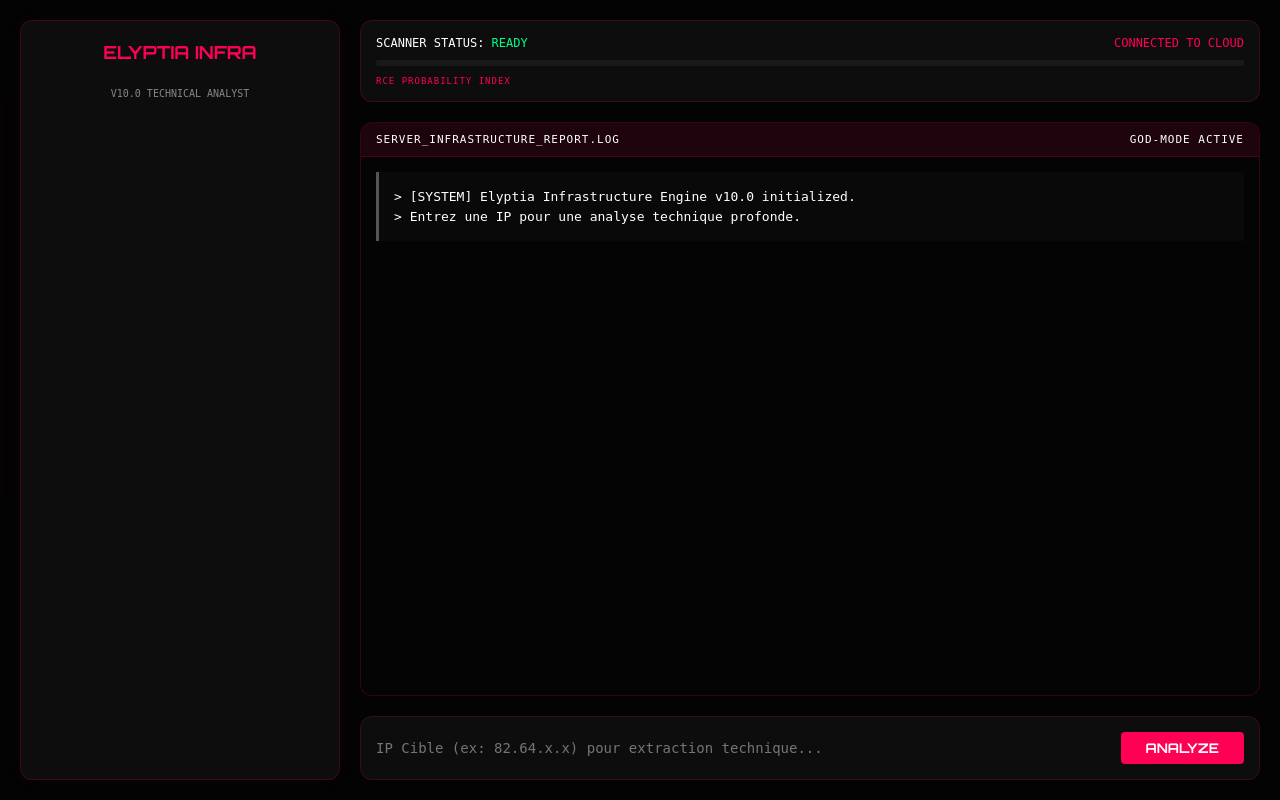
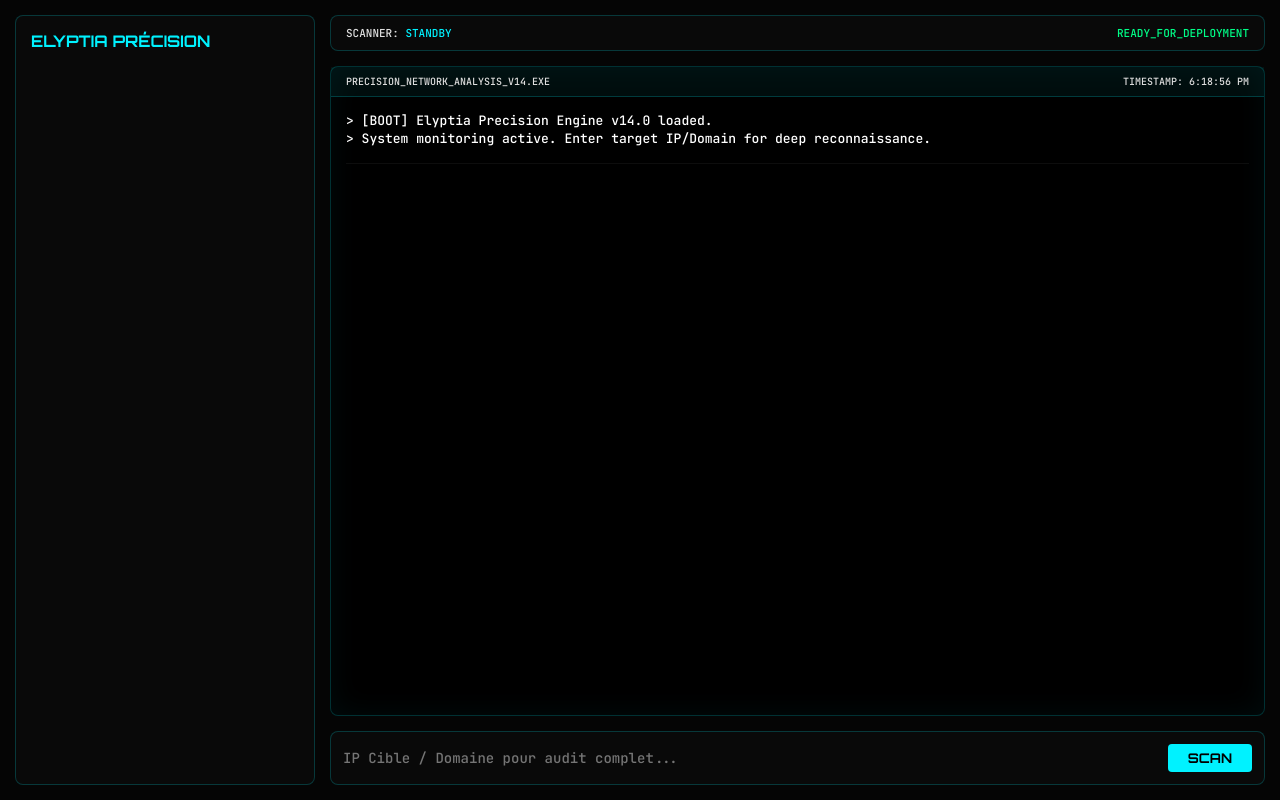
Before and after one commit to Nolex999/Bonenca, a Flask app: page / in a window 1280 px wide. Run offline with Flask 3, Linux system fonts and the light colour scheme; some libraries are stand-ins or nearby versions.

Commit message:
Update index.html

```diff
--- a/templates/index.html
+++ b/templates/index.html
@@ -3,169 +3,114 @@
 <head>
     <meta charset="UTF-8">
     <meta name="viewport" content="width=device-width, initial-scale=1.0">
-    <title>ELYPTIA | INFRASTRUCTURE ANALYST</title>
+    <title>ELYPTIA | PRECISION NETWORK SCANNER</title>
     <script src="https://cdnjs.cloudflare.com/ajax/libs/socket.io/4.0.1/socket.io.js"></script>
     <link href="https://fonts.googleapis.com/css2?family=Orbitron:wght@400;700&family=JetBrains+Mono:wght@300;500&display=swap" rel="stylesheet" />
     <style>
         :root {
-            --bg: #030303;
-            --accent: #ff0055; /* Rouge Crimson pour le mode Infra */
-            --border: rgba(255, 0, 85, 0.2);
-            --glass: rgba(15, 15, 15, 0.9);
-            --text: #ffffff;
-            --warning: #ffaa00;
+            --bg: #050505;
+            --accent: #00f2ff; /* Cyan / Teal pour Precision Scan */
+            --border: rgba(0, 242, 255, 0.2);
+            --glass: rgba(10, 10, 10, 0.9);
+            --text: #e0e0e0;
         }
 
         * { margin: 0; padding: 0; box-sizing: border-box; }
         body {
             background: var(--bg);
             color: var(--text);
-            font-family: 'JetBrains+Mono', monospace;
-            height: 100vh;
-            overflow: hidden;
-        }
-
-        .grid {
-            position: fixed; top: 0; left: 0; width: 100%; height: 100%;
-            background-image: linear-gradient(var(--border) 1px, transparent 1px), linear-gradient(90deg, var(--border) 1px, transparent 1px);
-            background-size: 60px 60px; transform: rotateX(60deg) translateY(-200px);
-            opacity: 0.1; z-index: -1;
+            font-family: 'JetBrains Mono', monospace;
+            height: 100vh; overflow: hidden;
         }
 
         .app-container {
-            display: grid; grid-template-columns: 320px 1fr;
-            height: 100vh; padding: 20px; gap: 20px;
-            overflow: hidden; /* Empêche le scroll global */
+            display: grid; grid-template-columns: 300px 1fr;
+            height: 100vh; padding: 15px; gap: 15px; overflow: hidden;
         }
 
-        /* Sidebar */
         .sidebar {
             background: var(--glass);
             border: 1px solid var(--border);
-            border-radius: 12px; padding: 20px;
-            display: flex; flex-direction: column; gap: 15px;
-            overflow-y: auto;
-            box-shadow: 0 0 20px rgba(255, 0, 85, 0.05);
-            min-height: 0;
+            border-radius: 8px; padding: 15px;
+            display: flex; flex-direction: column; gap: 10px;
+            min-height: 0; overflow-y: auto;
         }
 
         .agent-card {
-            background: rgba(255,255,255,0.03); padding: 12px;
-            border-radius: 8px; cursor: pointer; border: 1px solid transparent;
-            transition: 0.3s;
-            flex-shrink: 0;
+            background: rgba(255,255,255,0.02); padding: 10px;
+            border-radius: 4px; cursor: pointer; border-left: 3px solid transparent;
+            transition: 0.2s; font-size: 11px; flex-shrink: 0;
         }
-        .agent-card.active { border-color: var(--accent); background: rgba(255, 0, 85, 0.1); }
+        .agent-card.active { border-left-color: var(--accent); background: rgba(0, 242, 255, 0.05); }
 
-        /* Main View */
         .main-content {
-            display: grid;
-            grid-template-rows: auto 1fr auto;
-            gap: 20px;
-            height: 100%;
-            min-height: 0; /* CRUCIAL pour bloquer l'expansion grid */
+            display: grid; grid-template-rows: auto 1fr auto; gap: 15px; min-height: 0;
         }
 
         .terminal-container {
-            background: rgba(5, 5, 5, 0.95);
+            background: rgba(0, 0, 0, 0.9);
             border: 1px solid var(--border);
-            border-radius: 12px;
-            display: flex;
-            flex-direction: column;
-            overflow: hidden;
-            min-height: 0; /* Empêche le container de pousser les autres rows */
+            border-radius: 8px; display: flex; flex-direction: column; min-height: 0;
+            box-shadow: inset 0 0 30px rgba(0, 242, 255, 0.05);
         }
 
         .terminal-header {
-            background: rgba(255, 0, 85, 0.1); padding: 10px 15px;
-            font-size: 11px; border-bottom: 1px solid var(--border);
-            display: flex; justify-content: space-between;
-            text-transform: uppercase; letter-spacing: 1px;
-            flex-shrink: 0;
+            padding: 8px 15px; background: rgba(0, 242, 255, 0.05);
+            font-size: 10px; border-bottom: 1px solid var(--border);
+            display: flex; justify-content: space-between; text-transform: uppercase;
         }
 
         #terminal-output {
-            flex: 1; padding: 15px;
-            overflow-y: auto; /* Scroll interne */
-            font-size: 13px; line-height: 1.5;
-            scrollbar-width: thin;
-            scrollbar-color: var(--accent) transparent;
+            flex: 1; padding: 15px; overflow-y: auto;
+            font-size: 13px; line-height: 1.4; color: #fff;
         }
 
-        /* Custom Scrollbar */
-        #terminal-output::-webkit-scrollbar { width: 6px; }
-        #terminal-output::-webkit-scrollbar-thumb { background: var(--accent); border-radius: 10px; }
-
         .response-block {
-            margin-bottom: 20px; padding: 15px;
-            background: rgba(255, 255, 255, 0.02);
-            border-left: 3px solid var(--accent);
-            white-space: pre-wrap;
-            animation: fadeIn 0.3s ease-in;
+            margin-bottom: 15px; white-space: pre-wrap;
+            border-bottom: 1px solid rgba(255,255,255,0.05); padding-bottom: 15px;
         }
 
-        @keyframes fadeIn { from { opacity: 0; } to { opacity: 1; } }
-
-        .alert-item { color: var(--warning); font-weight: bold; }
-        .success-item { color: #00ff88; }
-        .infra-header { color: var(--accent); font-weight: bold; border-bottom: 1px solid var(--border); margin: 10px 0; padding-bottom: 5px; }
-
-        /* Input Zone */
         .input-bar {
-            display: flex; gap: 15px; background: var(--glass);
-            padding: 15px; border: 1px solid var(--border); border-radius: 12px;
+            display: flex; gap: 10px; background: var(--glass);
+            padding: 12px; border: 1px solid var(--border); border-radius: 8px;
         }
 
         input {
             flex: 1; background: transparent; border: none;
-            color: var(--accent); font-family: inherit; font-size: 14px; outline: none;
+            color: var(--accent); outline: none; font-family: inherit; font-size: 14px;
         }
-
         button {
-            background: var(--accent); color: #fff; border: none;
-            padding: 8px 25px; border-radius: 4px; font-weight: bold;
-            cursor: pointer; font-family: 'Orbitron', sans-serif;
-            transition: 0.3s;
+            background: var(--accent); color: #000; border: none; padding: 6px 20px;
+            border-radius: 4px; font-weight: bold; cursor: pointer; font-family: 'Orbitron';
         }
-        button:hover { box-shadow: 0 0 15px var(--accent); transform: translateY(-2px); }
-
     </style>
 </head>
 <body>
-    <div class="grid"></div>
     <div class="app-container">
         <div class="sidebar">
-            <h1 style="font-family: 'Orbitron'; font-size: 18px; color: var(--accent); text-align: center; margin-bottom: 10px;">ELYPTIA INFRA</h1>
-            <div style="font-size: 10px; opacity: 0.5; text-align: center; margin-bottom: 20px;">V10.0 TECHNICAL ANALYST</div>
+            <h2 style="font-family:'Orbitron'; color:var(--accent); font-size:16px; margin-bottom:10px;">ELYPTIA PRÉCISION</h2>
             <div id="agent-list"></div>
         </div>
 
         <div class="main-content">
-            <div style="background: var(--glass); padding: 15px; border-radius: 12px; border: 1px solid var(--border); display: flex; flex-direction: column; gap: 10px; font-size: 12px;">
-                <div style="display: flex; justify-content: space-between;">
-                    <div id="active-target">SCANNER STATUS: <span style="color: #00ff88;">READY</span></div>
-                    <div id="conn-status" style="color: var(--accent);">CONNECTED TO CLOUD</div>
-                </div>
-                <!-- RCE Progress Bar -->
-                <div style="width: 100%; height: 6px; background: rgba(255,255,255,0.05); border-radius: 3px; overflow: hidden; display: flex;">
-                    <div id="rce-bar" style="width: 0%; height: 100%; background: var(--accent); box-shadow: 0 0 10px var(--accent); transition: width 1s ease-in-out;"></div>
-                </div>
-                <div style="font-size: 9px; text-transform: uppercase; color: var(--accent); letter-spacing: 1px;">RCE PROBABILITY INDEX</div>
+            <div style="background:var(--glass); border:1px solid var(--border); padding:10px 15px; border-radius:8px; display:flex; justify-content:space-between; font-size:11px;">
+                <div id="active-target">SCANNER: <span style="color:var(--accent);">STANDBY</span></div>
+                <div id="conn-status" style="color:#00ff88;">READY_FOR_DEPLOYMENT</div>
             </div>
 
             <div class="terminal-container">
                 <div class="terminal-header">
-                    <span>SERVER_INFRASTRUCTURE_REPORT.LOG</span>
-                    <span>GOD-MODE ACTIVE</span>
+                    <span>Precision_Network_Analysis_V14.exe</span>
+                    <span id="timestamp">TIMESTAMP: --:--:--</span>
                 </div>
                 <div id="terminal-output">
-                    <div class="response-block" style="border-color: #555;">> [SYSTEM] Elyptia Infrastructure Engine v10.0 initialized.<br>> Entrez une IP pour une analyse technique profonde.</div>
+                    <div class="response-block">> [BOOT] Elyptia Precision Engine v14.0 loaded.<br>> System monitoring active. Enter target IP/Domain for deep reconnaissance.</div>
                 </div>
             </div>
 
             <div class="input-bar">
-                <input type="text" id="cmd-input" placeholder="IP Cible (ex: 82.64.x.x) pour extraction technique..." autocomplete="off">
-                <button id="send-btn">ANALYZE</button>
+                <input type="text" id="cmd-input" placeholder="IP Cible / Domaine pour audit complet..." autocomplete="off">
+                <button id="send-btn">SCAN</button>
             </div>
         </div>
     </div>
@@ -174,70 +119,19 @@
         const socket = io();
         let selectedAgent = 'all';
 
-        function addLog(msg, favicon = null) {
+        function updateTime() {
+            document.getElementById('timestamp').innerHTML = "TIMESTAMP: " + new Date().toLocaleTimeString();
+        }
+        setInterval(updateTime, 1000);
+
+        function addLog(msg) {
             const out = document.getElementById('terminal-output');
             const div = document.createElement('div');
             div.className = 'response-block';
-
-            // Affichage de la Favicon si disponible
-            let faviconHtml = "";
-            if (favicon) {
-                faviconHtml = `<img src="${favicon}" style="width: 64px; height: 64px; float: right; margin: 10px; border: 1px solid var(--accent); background: #000;">`;
-            }
-
-            // Formatage spécial pour le serveur (Niveaux de danger)
-            let html = msg.replace(/💀 TYPE: (.*?)\n/g, '<div style="background:rgba(255,0,85,0.1); padding:10px; border:1px solid var(--accent); margin:10px 0;"><b style="color:var(--accent); font-size:1.1em;">💀 EXPLOIT: $1</b>');
-            html = html.replace(/➤ IMPACT: (.*?)\n/g, '<div style="color:var(--warning); font-size:0.9em; margin:5px 0;">➤ IMPACT: $1</div>');
-            html = html.replace(/➤ PROCÉDURE :\n/g, '<div style="color:#00ff88; margin-top:10px;">PROCÉDURE D\'EXPLOITATION :</div>');
-
-            html = html.replace(/🏆 (.*?)\n/g, '<div class="infra-header" style="color:#00ff88; font-size:1.2em;">🏆 $1</div>');
-            html = html.replace(/🔎 RCE PROBABILITY : (.*?)\n/g, '<div style="background:var(--accent); color:#000; padding:5px 10px; font-weight:bold; display:inline-block; margin:10px 0;">🔥 RCE THREAT: $1</div>');
-
-            html = html.replace(/\[(.*?)\]/g, '<span style="color:var(--accent);">[$1]</span>');
-            html = html.replace(/├─ (.*?)\n/g, '<span style="opacity:0.8;">├─ $1</span>\n');
-
-            div.innerHTML = faviconHtml + html;
+            div.innerHTML = msg.replace(/\[(.*?)\]/g, '<span style="color:var(--accent);">[$1]</span>');
             out.appendChild(div);
             out.scrollTop = out.scrollHeight;
         }
-
-        function doSend() {
-            const input = document.getElementById('cmd-input');
-            const btn = document.getElementById('send-btn');
-            const val = input.value.trim();
-
-            if (!val || !socket.connected) {
-                if (!socket.connected) addLog("> [ERROR] Désynchronisation Cloud... Tentative de reconnexion.");
-                return;
-            }
-
-            btn.disabled = true;
-            btn.innerHTML = "SENDING...";
-
-            socket.emit('dispatch_command', {
-                target: selectedAgent,
-                command: val
-            });
-
-            addLog(`> Envoi de la commande vers ${selectedAgent}: ${val}`);
-            input.value = '';
-
-            setTimeout(() => {
-                btn.disabled = false;
-                btn.innerHTML = "ANALYZE";
-                input.focus();
-            }, 500);
-        }
-
-        socket.on('connect', () => {
-            document.getElementById('conn-status').innerHTML = "CONNECTED TO CLOUD";
-            document.getElementById('conn-status').style.color = "#00ff88";
-        });
-
-        socket.on('disconnect', () => {
-            document.getElementById('conn-status').innerHTML = "DISCONNECTED";
-            document.getElementById('conn-status').style.color = "#ff0055";
-        });
 
         socket.on('update_dashboard', (agents) => {
             const list = document.getElementById('agent-list');
@@ -251,29 +145,27 @@
                     document.querySelectorAll('.agent-card').forEach(c => c.classList.remove('active'));
                     div.classList.add('active');
                 };
-                div.innerHTML = `<b>${id}</b><br><span style="font-size:10px; opacity:0.6;">${agents[id].hostname}</span>`;
+                div.innerHTML = `<b>${id}</b><br>${agents[id].hostname}`;
                 list.appendChild(div);
+                if (selectedAgent === 'all') div.click();
             }
         });
 
         socket.on('display_response', (data) => {
-            addLog(data.output, data.favicon);
-            if (data.rce_prob !== undefined) {
-                document.getElementById('rce-bar').style.width = data.rce_prob + '%';
-            }
+            addLog(data.output);
         });
 
-        document.getElementById('send-btn').addEventListener('click', (e) => {
-            e.preventDefault();
-            doSend();
-        });
+        function doSend() {
+            const input = document.getElementById('cmd-input');
+            const val = input.value.trim();
+            if (!val || !socket.connected) return;
+            socket.emit('dispatch_command', { target: selectedAgent, command: val });
+            addLog(`> Initiating Precision Scan on ${val}...`);
+            input.value = '';
+        }
 
-        document.getElementById('cmd-input').addEventListener('keypress', (e) => {
-            if (e.key === 'Enter') {
-                e.preventDefault();
-                doSend();
-            }
-        });
+        document.getElementById('send-btn').onclick = doSend;
+        document.getElementById('cmd-input').onkeypress = (e) => { if(e.key === 'Enter') doSend(); };
     </script>
 </body>
 </html>
```
